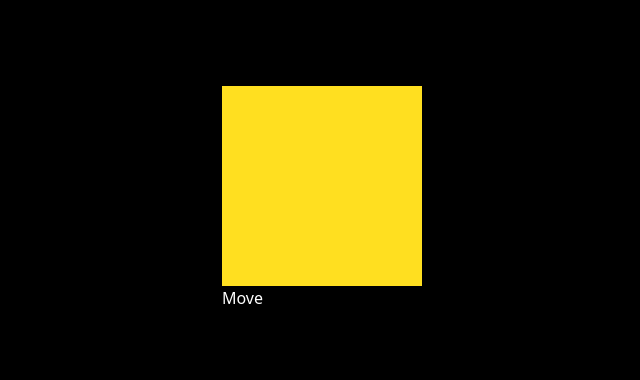
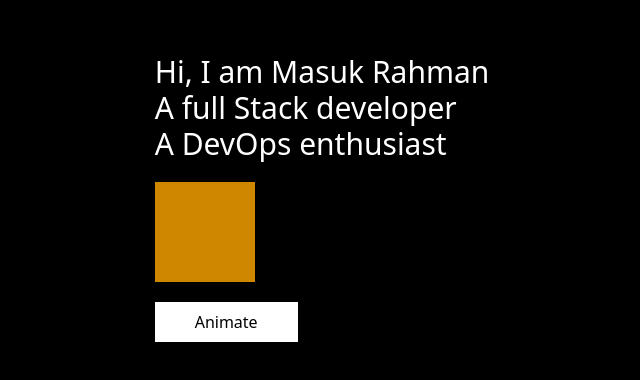
Before and after one commit to Masukur-Rahman-05/GSAP-examples, a React (Vite) app: page / in a window 1280 px wide. Shown: the part 202-582 px from the top of the page, without its empty margins (318-958 px from the left). Built offline with nearby package versions, Linux system fonts and the light colour scheme.

Commit message:
Add stagger Component

```diff
--- a/src/App.jsx
+++ b/src/App.jsx
@@ -4,16 +4,20 @@ import { useState, useRef, useEffect } from "react";
 import DirUseGSAP from "./components/DirUseGSAP";
 import ContextSafe from "./components/ContextSafe";
 import { First } from "./components/First";
+import { Perspectivce } from "./components/Perspectivce";
+import { TextStagger } from "./components/TextStagger";
 
 function App() {
 
 
   return (
-    <div className="w-screen h-screen bg-black text-white p-10 flex flex-col justify-evenly items-center">
+    <div className="w-screen h-screen bg-black text-white p-10 flex justify-center items-center">
 
       {/* <DirUseGSAP/> */}
       {/* <ContextSafe/> */}
-      <First/>
+      {/* <First/> */}
+      {/* <Perspectivce/> */}
+      <TextStagger/>
 
     </div>
   );
--- a/src/components/First.jsx
+++ b/src/components/First.jsx
@@ -1,12 +1,35 @@
 import { useGSAP } from "@gsap/react"
 import gsap from "gsap"
+import { useRef } from "react";
 
 
 export const First = () => {
+
+  const {contextSafe} = useGSAP();
+  const boxRef = useRef()
+
+  const animateBox = contextSafe(()=>{
+    gsap.to(boxRef.current, {
+      x:900,
+      // z:-200,
+      duration:4,
+      rotateX:360,
+      rotateY:960,
+      backgroundColor:"white",
+      borderRadius:"10%",
+      scale:0.8,
+      skew:30,
+      transformOrigin:"center -90%",
+      opacity:0.5,
+      repeat: 4 , // -1 for infinite times of animation
+      yoyo: true, //alter the direction
+
+    })
+  })
   return (
-    <div>
-        <div className="w-[200px] h-[200px] bg-yellow-300"></div>
-        <button>Move</button>
+    <div className="flex flex-col justify-center items-center gap-10">
+        <div ref={boxRef} className="w-[200px] h-[200px] bg-yellow-300"></div>
+        <button onClick={animateBox} className="bg-white text-black px-4 py-2 rounded-lg hover:bg-black hover:text-white">Move</button>
     </div>
   )
 }
--- /dev/null
+++ b/src/components/Perspectivce.jsx
@@ -0,0 +1,23 @@
+import { useGSAP } from '@gsap/react';
+import gsap from 'gsap';
+import { useRef } from 'react';
+
+export const Perspectivce = () => {
+    const boxRef = useRef();
+    const {contextSafe} = useGSAP();
+
+    const animateBox = contextSafe(()=>{
+        gsap.to(boxRef.current,{
+            transformPerspective:800,
+            rotateY:300,
+            duration:5,
+            force3D:true,
+        })
+    })
+  return (
+    <div className="flex flex-col justify-center items-center gap-10 border-1 border-slate-500">
+    <div ref={boxRef} className="w-[200px] h-[200px] bg-yellow-300"></div>
+    <button onClick={animateBox} className="bg-white text-black px-4 py-2 rounded-lg hover:bg-black hover:text-white">Move</button>
+</div>
+  )
+}
--- /dev/null
+++ b/src/components/TextStagger.jsx
@@ -0,0 +1,43 @@
+import { useGSAP } from '@gsap/react'
+import gsap from 'gsap'
+import  { useRef } from 'react'
+
+export const TextStagger = () => {
+
+    const textRef = useRef()
+    const boxRef = useRef()
+
+    const {contextSafe} = useGSAP()
+    const timeLine = gsap.timeline()
+
+    const animateText = contextSafe(()=>{
+        timeLine.from('p',{
+            opacity:0,
+            y:90,
+            duration:2,
+            stagger:0.5,
+        })
+        .to(boxRef.current, {
+            x:500,
+            duration:3,
+            rotateY:720,
+        })
+    })
+  return (
+    <div className='space-y-5'>
+        <div ref={textRef} className='text-3xl'>
+            <p>Hi, I am Masuk Rahman</p>
+            <p>A full Stack developer</p>
+            <p>A DevOps enthusiast</p>
+
+
+        </div>
+
+        <div ref={boxRef} className='w-[100px] h-[100px] bg-yellow-600'>
+
+        </div>
+
+        <button onClick={animateText} className='bg-white text-black px-10 py-2 hover:bg-red-500 hover:text-white '>Animate</button>
+    </div>
+  )
+}
```
